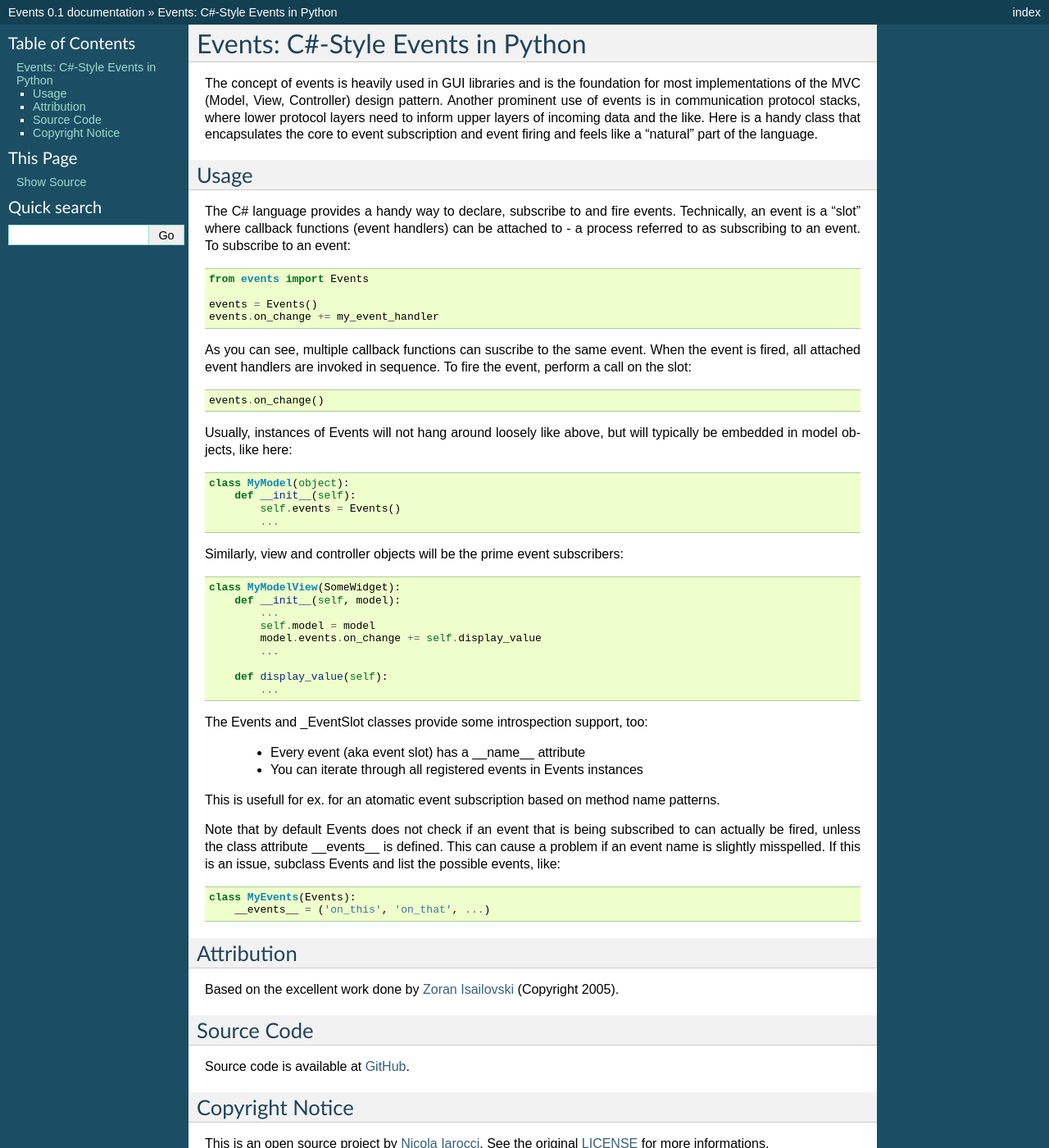
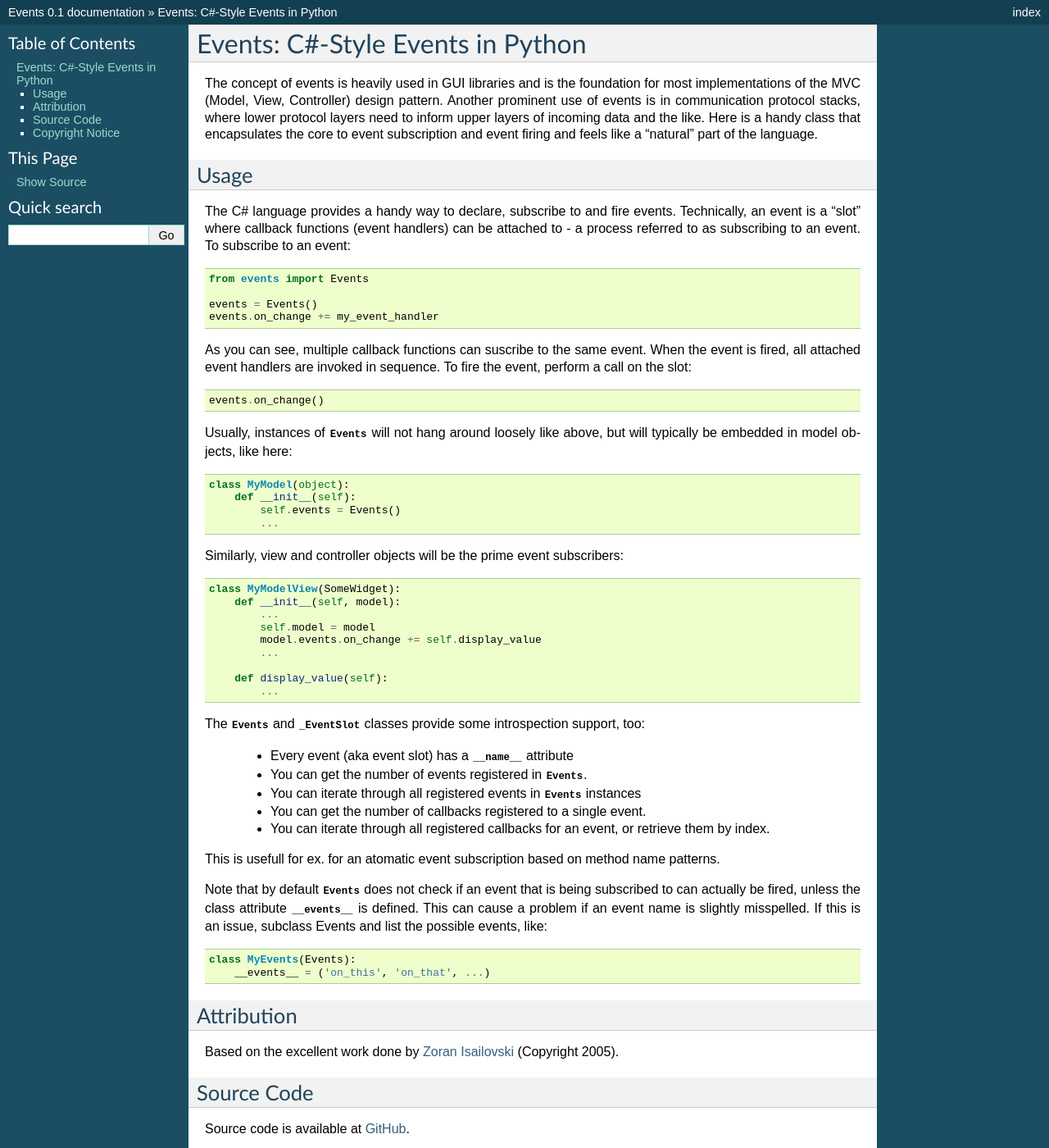
Before and after one commit to pyeve/events, a Sphinx documentation site: the page built from events/docs/index.rst, in a window 1280 px wide and 1400 px high. Shown: the whole window at 82% size. Built offline with Sphinx 7.4.7, drawn with Linux system fonts in a browser that asks for light colours.

Commit message:
Documentation update

```diff
--- a/events/docs/index.rst
+++ b/events/docs/index.rst
@@ -26,8 +26,8 @@ sequence. To fire the event, perform a call on the slot: ::
 
     events.on_change()
 
-Usually, instances of Events will not hang around loosely like above, but
-will typically be embedded in model objects, like here: ::
+Usually, instances of :class:`~events.Events` will not hang around loosely like
+above, but will typically be embedded in model objects, like here: ::
 
     class MyModel(object):
         def __init__(self):
@@ -46,18 +46,26 @@ Similarly, view and controller objects will be the prime event subscribers: ::
         def display_value(self):
             ...
 
-The Events and _EventSlot classes provide some introspection support, too:
+The :class:`~events.Events` and :class:`~events._EventSlot` classes provide
+some introspection support, too:
 
-    - Every event (aka event slot) has a __name__ attribute
-    - You can iterate through all registered events in Events instances
+    - Every event (aka event slot) has a :attr:`__name__` attribute
+    - You can get the number of events registered in :class:`~events.Events`.
+    - You can iterate through all registered events in :class:`~events.Events`
+      instances
+    - You can get the number of callbacks registered to a single event.
+    - You can iterate through all registered callbacks for an event, or
+      retrieve them by index.
+
 
 This is usefull for ex. for an atomatic event subscription based on method
 name patterns.
 
-Note that by default Events does not check if an event that is being subscribed
-to can actually be fired, unless the class attribute __events__ is defined.
-This can cause a problem if an event name is slightly misspelled. If this is an
-issue, subclass Events and list the possible events, like: ::
+Note that by default :class:`~events.Events` does not check if an event that is
+being subscribed to can actually be fired, unless the class attribute
+:attr:`__events__` is defined.  This can cause a problem if an event name is
+slightly misspelled. If this is an issue, subclass Events and list the possible
+events, like: ::
 
     class MyEvents(Events):
         __events__ = ('on_this', 'on_that', ...)
```
